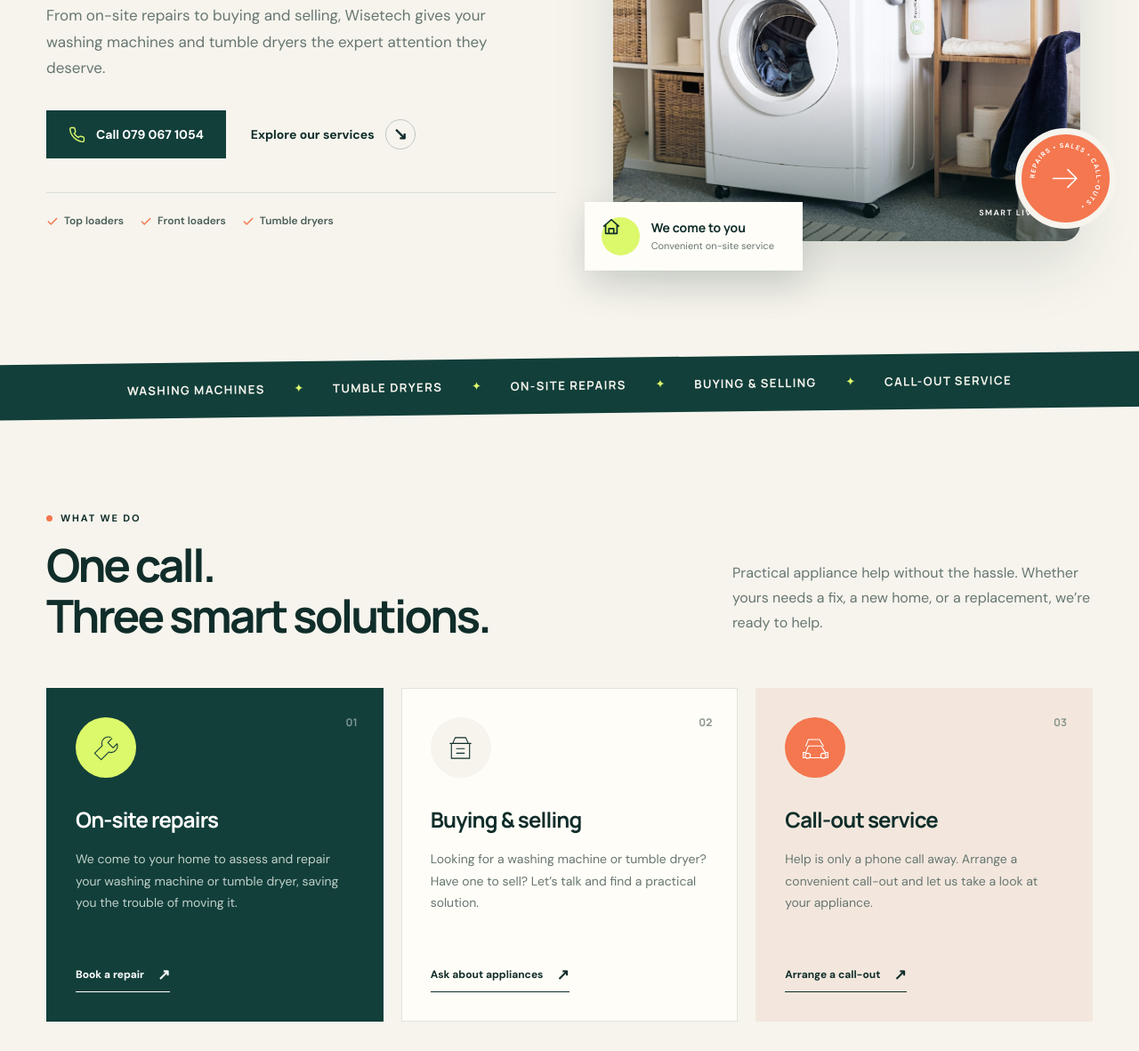
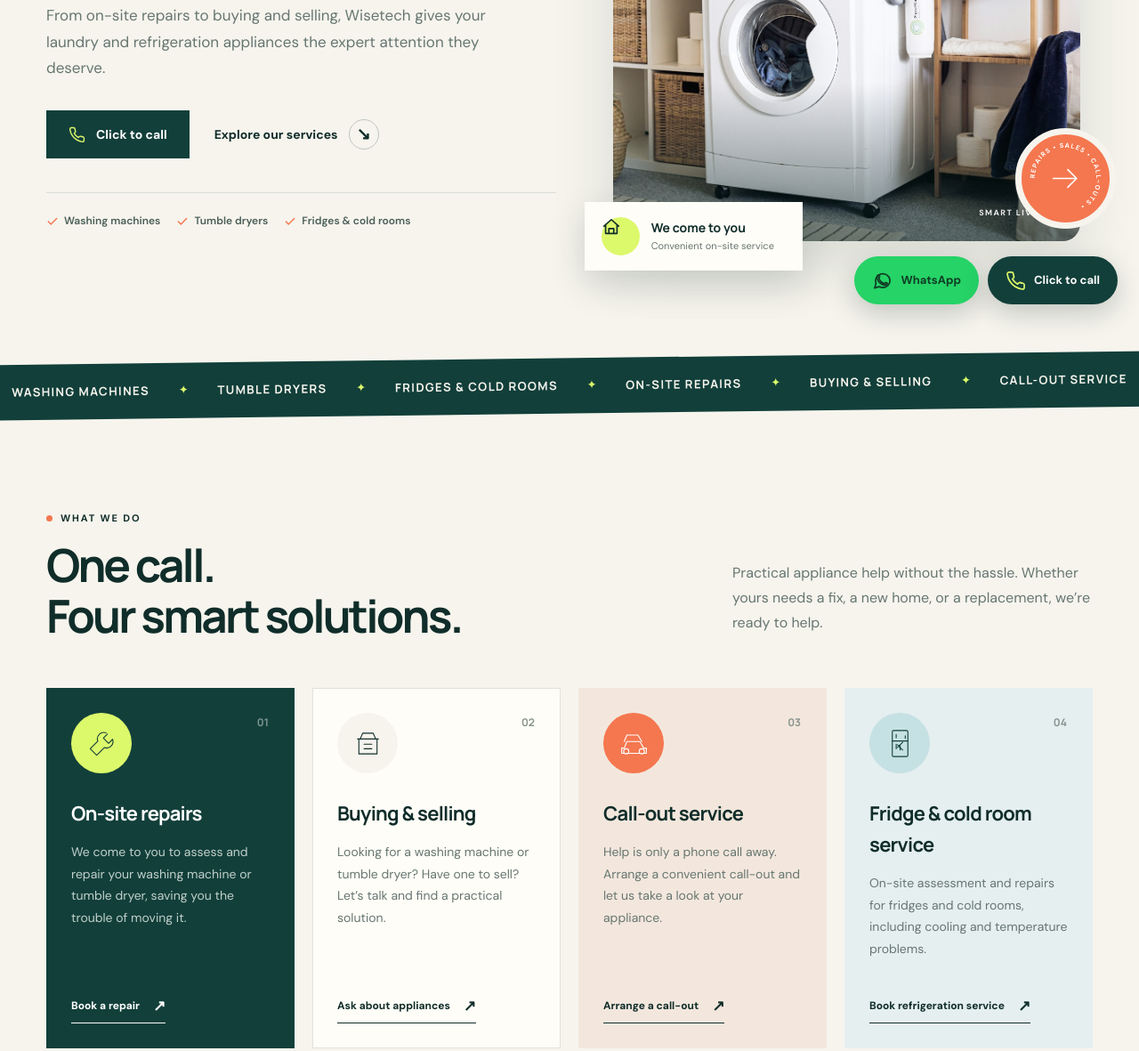
Before and after one commit to thewebster0326/wisetech-appliances, a plain HTML site: page index.html in a window 1280 px wide. Shown: the part 434-1615 px from the top of the page at 89% size. Drawn offline with Linux system fonts and the light colour scheme.

Commit message:
Add WhatsApp contact and refrigeration services

```diff
--- a/index.html
+++ b/index.html
@@ -4,9 +4,9 @@
   <meta charset="UTF-8">
   <meta name="viewport" content="width=device-width, initial-scale=1.0">
   <meta name="theme-color" content="#123f3a">
-  <meta name="description" content="Wisetech Appliances offers on-site repairs, call-out services, and buying and selling of washing machines and tumble dryers. Call 079 067 1054.">
+  <meta name="description" content="Wisetech Appliances offers on-site repairs for washing machines, tumble dryers, fridges and cold rooms, plus call-out services and appliance sales. Call 079 067 1054.">
   <meta property="og:title" content="Wisetech Appliances | Repairs, Buying & Selling">
-  <meta property="og:description" content="Expert care for washing machines and tumble dryers. On-site repairs and call-out service available.">
+  <meta property="og:description" content="Expert care for washing machines, tumble dryers, fridges and cold rooms. On-site repairs and call-out service available.">
   <meta property="og:type" content="website">
   <meta property="og:image" content="assets/hero-laundry.jpg">
   <title>Wisetech Appliances | We Keep Your Home Running</title>
@@ -51,8 +51,8 @@
       </nav>
 
       <a class="button button-small nav-cta" href="tel:+27790671054">
-        Book a call-out
-        <svg aria-hidden="true" viewBox="0 0 24 24"><path d="M5 12h14M13 6l6 6-6 6"/></svg>
+        Click to call
+        <svg aria-hidden="true" viewBox="0 0 24 24"><path d="M22 16.92v3a2 2 0 0 1-2.18 2 19.79 19.79 0 0 1-8.63-3.07 19.5 19.5 0 0 1-6-6A19.79 19.79 0 0 1 2.12 4.18 2 2 0 0 1 4.11 2h3a2 2 0 0 1 2 1.72c.13.96.36 1.9.69 2.8a2 2 0 0 1-.45 2.11L8.09 9.91a16 16 0 0 0 6 6l1.27-1.27a2 2 0 0 1 2.11-.45c.91.33 1.85.56 2.81.69A2 2 0 0 1 22 16.92z"/></svg>
       </a>
     </div>
   </header>
@@ -64,18 +64,18 @@
         <div class="hero-copy reveal">
           <p class="eyebrow"><span></span> Appliance care, made simple</p>
           <h1>We keep your<br>home <span class="highlight">running.<svg aria-hidden="true" viewBox="0 0 330 18" preserveAspectRatio="none"><path d="M4 13C83 3 230 2 326 9"/></svg></span></h1>
-          <p class="hero-text">From on-site repairs to buying and selling, Wisetech gives your washing machines and tumble dryers the expert attention they deserve.</p>
+          <p class="hero-text">From on-site repairs to buying and selling, Wisetech gives your laundry and refrigeration appliances the expert attention they deserve.</p>
           <div class="hero-actions">
             <a class="button button-primary" href="tel:+27790671054">
               <svg aria-hidden="true" viewBox="0 0 24 24"><path d="M22 16.92v3a2 2 0 0 1-2.18 2 19.79 19.79 0 0 1-8.63-3.07 19.5 19.5 0 0 1-6-6A19.79 19.79 0 0 1 2.12 4.18 2 2 0 0 1 4.11 2h3a2 2 0 0 1 2 1.72c.13.96.36 1.9.69 2.8a2 2 0 0 1-.45 2.11L8.09 9.91a16 16 0 0 0 6 6l1.27-1.27a2 2 0 0 1 2.11-.45c.91.33 1.85.56 2.81.69A2 2 0 0 1 22 16.92z"/></svg>
-              Call 079 067 1054
+              Click to call
             </a>
             <a class="text-link" href="#services">Explore our services <span aria-hidden="true">↘</span></a>
           </div>
           <div class="hero-features" aria-label="Appliances serviced">
-            <span><svg aria-hidden="true" viewBox="0 0 24 24"><path d="M20 6L9 17l-5-5"/></svg> Top loaders</span>
-            <span><svg aria-hidden="true" viewBox="0 0 24 24"><path d="M20 6L9 17l-5-5"/></svg> Front loaders</span>
+            <span><svg aria-hidden="true" viewBox="0 0 24 24"><path d="M20 6L9 17l-5-5"/></svg> Washing machines</span>
             <span><svg aria-hidden="true" viewBox="0 0 24 24"><path d="M20 6L9 17l-5-5"/></svg> Tumble dryers</span>
+            <span><svg aria-hidden="true" viewBox="0 0 24 24"><path d="M20 6L9 17l-5-5"/></svg> Fridges &amp; cold rooms</span>
           </div>
         </div>
 
@@ -104,7 +104,7 @@
 
     <div class="ticker" aria-label="Wisetech services">
       <div class="ticker-track">
-        <span>WASHING MACHINES</span><i>✦</i><span>TUMBLE DRYERS</span><i>✦</i><span>ON-SITE REPAIRS</span><i>✦</i><span>BUYING &amp; SELLING</span><i>✦</i><span>CALL-OUT SERVICE</span>
+        <span>WASHING MACHINES</span><i>✦</i><span>TUMBLE DRYERS</span><i>✦</i><span>FRIDGES &amp; COLD ROOMS</span><i>✦</i><span>ON-SITE REPAIRS</span><i>✦</i><span>BUYING &amp; SELLING</span><i>✦</i><span>CALL-OUT SERVICE</span>
       </div>
     </div>
 
@@ -113,7 +113,7 @@
         <div class="section-heading reveal">
           <div>
             <p class="eyebrow"><span></span> What we do</p>
-            <h2>One call.<br>Three smart solutions.</h2>
+            <h2>One call.<br>Four smart solutions.</h2>
           </div>
           <p>Practical appliance help without the hassle. Whether yours needs a fix, a new home, or a replacement, we’re ready to help.</p>
         </div>
@@ -125,7 +125,7 @@
               <svg aria-hidden="true" viewBox="0 0 48 48"><path d="M30.5 7.5a10 10 0 0 0-12.8 12.8L6 32l10 10 11.7-11.7A10 10 0 0 0 40.5 17.5l-6.2 6.2-8-8 6.2-6.2"/></svg>
             </div>
             <h3>On-site repairs</h3>
-            <p>We come to your home to assess and repair your washing machine or tumble dryer, saving you the trouble of moving it.</p>
+            <p>We come to you to assess and repair your washing machine or tumble dryer, saving you the trouble of moving it.</p>
             <a href="tel:+27790671054">Book a repair <span aria-hidden="true">↗</span></a>
           </article>
 
@@ -148,6 +148,16 @@
             <p>Help is only a phone call away. Arrange a convenient call-out and let us take a look at your appliance.</p>
             <a href="tel:+27790671054">Arrange a call-out <span aria-hidden="true">↗</span></a>
           </article>
+
+          <article class="service-card service-card-cold reveal">
+            <div class="service-number">04</div>
+            <div class="service-icon">
+              <svg aria-hidden="true" viewBox="0 0 48 48"><rect x="12" y="4" width="24" height="40" rx="2"/><path d="M12 20h24M18 10v5M18 25v7M32 12v4M24 26v8M20 30l8-8M20 26l8 8"/></svg>
+            </div>
+            <h3>Fridge &amp; cold room service</h3>
+            <p>On-site assessment and repairs for fridges and cold rooms, including cooling and temperature problems.</p>
+            <a href="tel:+27790671054">Book refrigeration service <span aria-hidden="true">↗</span></a>
+          </article>
         </div>
       </div>
     </section>
@@ -166,13 +176,15 @@
 
         <div class="machine-copy reveal reveal-delay-sm">
           <p class="eyebrow eyebrow-light"><span></span> Appliances we work with</p>
-          <h2>From stubborn spins to silent drums.</h2>
-          <p class="machine-intro">If your laundry routine has come to a stop, let’s get it moving again. We work with top loaders, front loaders, washing machines, and tumble dryers.</p>
+          <h2>From stubborn spins to warm fridges.</h2>
+          <p class="machine-intro">If your laundry routine has stopped or your refrigeration is not staying cold, let’s get things back on track. We service top loaders, front loaders, tumble dryers, fridges, and cold rooms.</p>
           <div class="issue-list">
             <div><span>01</span><p>Not spinning or draining</p></div>
             <div><span>02</span><p>Unusual noise or vibration</p></div>
             <div><span>03</span><p>Not heating or drying</p></div>
             <div><span>04</span><p>Leaks or starting problems</p></div>
+            <div><span>05</span><p>Fridge not cooling</p></div>
+            <div><span>06</span><p>Cold room temperature problems</p></div>
           </div>
           <a class="button button-light" href="tel:+27790671054">Tell us what’s wrong <svg aria-hidden="true" viewBox="0 0 24 24"><path d="M5 12h14M13 6l6 6-6 6"/></svg></a>
         </div>
@@ -251,7 +263,7 @@
         <span class="brand-mark" aria-hidden="true"><svg viewBox="0 0 40 40"><path d="M7 11l5.4 18L20 15l7.6 14L33 11"/><circle cx="20" cy="20" r="17"/></svg></span>
         <span class="brand-name">wisetech<span>APPLIANCES</span></span>
       </a>
-      <p>Repairs on-site. Buying &amp; selling.<br>Washing machines and tumble dryers.</p>
+      <p>On-site repairs and call-outs.<br>Laundry and refrigeration appliances.</p>
       <div class="footer-links">
         <a href="#services">Services</a>
         <a href="#machines">Appliances</a>
@@ -265,9 +277,15 @@
     </div>
   </footer>
 
-  <a class="mobile-call" href="tel:+27790671054" aria-label="Call Wisetech Appliances now">
-    <svg aria-hidden="true" viewBox="0 0 24 24"><path d="M22 16.92v3a2 2 0 0 1-2.18 2 19.79 19.79 0 0 1-8.63-3.07 19.5 19.5 0 0 1-6-6A19.79 19.79 0 0 1 2.12 4.18 2 2 0 0 1 4.11 2h3a2 2 0 0 1 2 1.72c.13.96.36 1.9.69 2.8a2 2 0 0 1-.45 2.11L8.09 9.91a16 16 0 0 0 6 6l1.27-1.27a2 2 0 0 1 2.11-.45c.91.33 1.85.56 2.81.69A2 2 0 0 1 22 16.92z"/></svg>
-    Call Wisetech
-  </a>
+  <div class="floating-contact" aria-label="Quick contact options">
+    <a class="whatsapp-action" href="https://wa.me/27790671054?text=Hello%20Wisetech%20Appliances%2C%20I%20need%20help%20with%20an%20appliance." target="_blank" rel="noopener noreferrer" aria-label="Chat with Wisetech Appliances on WhatsApp">
+      <svg aria-hidden="true" viewBox="0 0 24 24"><path d="M21 11.5a8.5 8.5 0 0 1-12.6 7.4L3 20.5l1.6-5.2A8.5 8.5 0 1 1 21 11.5Z"/><path d="M8 8c.5 4 2.5 6 6.5 7.5l1.5-1.5 2 1c-.5 2-2 2.5-4 2-4-1-7-4-8-8-.5-2 0-3.5 2-4l1 2L8 8Z"/></svg>
+      <span>WhatsApp</span>
+    </a>
+    <a class="floating-call" href="tel:+27790671054" aria-label="Click to call Wisetech Appliances on 079 067 1054">
+      <svg aria-hidden="true" viewBox="0 0 24 24"><path d="M22 16.92v3a2 2 0 0 1-2.18 2 19.79 19.79 0 0 1-8.63-3.07 19.5 19.5 0 0 1-6-6A19.79 19.79 0 0 1 2.12 4.18 2 2 0 0 1 4.11 2h3a2 2 0 0 1 2 1.72c.13.96.36 1.9.69 2.8a2 2 0 0 1-.45 2.11L8.09 9.91a16 16 0 0 0 6 6l1.27-1.27a2 2 0 0 1 2.11-.45c.91.33 1.85.56 2.81.69A2 2 0 0 1 22 16.92z"/></svg>
+      <span>Click to call</span>
+    </a>
+  </div>
 </body>
 </html>
--- a/styles.css
+++ b/styles.css
@@ -1907,3 +1907,119 @@ svg {
     transform: none;
   }
 }
+
+.service-card-cold {
+  background: #e5eff0;
+  border-color: #e5eff0;
+}
+
+.service-card-cold .service-icon {
+  background: #c6e1e3;
+  color: var(--green);
+}
+
+.floating-contact {
+  align-items: center;
+  bottom: 24px;
+  display: flex;
+  gap: 10px;
+  position: fixed;
+  right: 24px;
+  z-index: 120;
+}
+
+.whatsapp-action,
+.floating-call {
+  align-items: center;
+  box-shadow: 0 10px 30px rgba(16, 45, 42, .22);
+  display: flex;
+  font-size: 13px;
+  font-weight: 700;
+  gap: 9px;
+  justify-content: center;
+  min-height: 54px;
+  padding: 0 20px;
+  transition: box-shadow .25s, transform .25s;
+}
+
+.whatsapp-action {
+  background: #25d366;
+  border-radius: 28px;
+  color: #103d25;
+}
+
+.floating-call {
+  background: var(--green);
+  border-radius: 28px;
+  color: var(--white);
+}
+
+.whatsapp-action:hover,
+.floating-call:hover {
+  box-shadow: 0 14px 35px rgba(16, 45, 42, .3);
+  transform: translateY(-3px);
+}
+
+.whatsapp-action svg,
+.floating-call svg {
+  flex-shrink: 0;
+  height: 23px;
+  width: 23px;
+}
+
+.floating-call svg {
+  color: var(--lime);
+}
+
+@media (min-width: 1101px) {
+  .service-grid {
+    grid-template-columns: repeat(4, 1fr);
+  }
+
+  .service-card {
+    min-height: 405px;
+    padding: 27px;
+  }
+
+  .service-card h3 {
+    font-size: 22px;
+  }
+}
+
+@media (min-width: 701px) and (max-width: 1100px) {
+  .service-grid {
+    grid-template-columns: repeat(2, 1fr);
+  }
+
+  .service-card {
+    min-height: 340px;
+  }
+}
+
+@media (max-width: 700px) {
+  .floating-contact {
+    background: rgba(246, 244, 237, .96);
+    bottom: 0;
+    box-shadow: 0 -8px 25px rgba(16, 45, 42, .12);
+    left: 0;
+    padding: 9px 16px;
+    right: 0;
+    backdrop-filter: blur(12px);
+  }
+
+  .whatsapp-action,
+  .floating-call {
+    border-radius: 3px;
+    box-shadow: none;
+    flex: 1;
+    font-size: 12px;
+    min-height: 50px;
+    padding: 0 12px;
+  }
+
+  .whatsapp-action svg,
+  .floating-call svg {
+    height: 21px;
+    width: 21px;
+  }
+}
```
